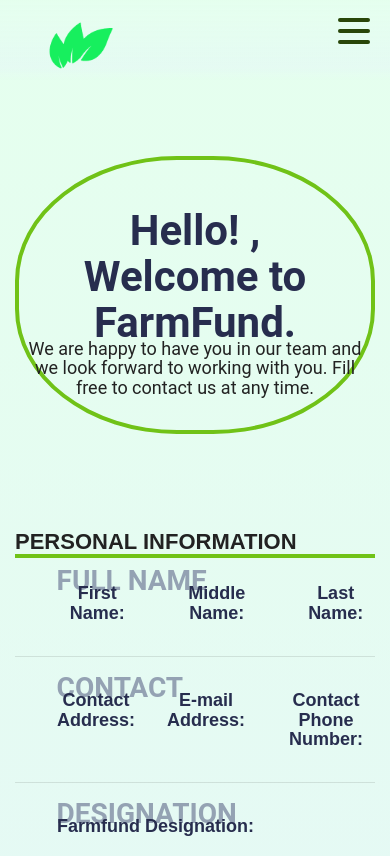
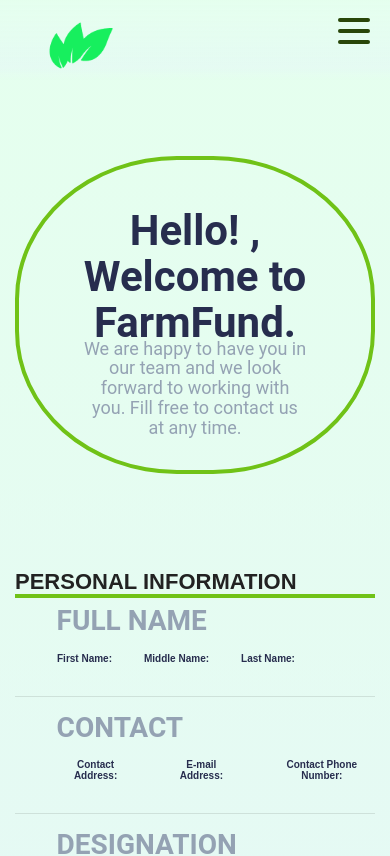
Before and after one commit to TONIJ2020/farmfund, a React (Create React App) app: page /dashboard in a window 390 px wide. Shown: the top 856 px of the page. Built offline with nearby package versions, Linux system fonts and the light colour scheme; no server answers.

Commit message:
dashboard responsiveness

```diff
--- a/src/Components/Styles/dashboard.css
+++ b/src/Components/Styles/dashboard.css
@@ -21,7 +21,9 @@
 h4 {
     font: normal normal 18px/110.19% Roboto;
     margin-top: -4rem;
+    color: #94A2B3;
     margin-bottom: 2rem;
+    padding: 0 4rem;
 }
 
 .personal-info {
@@ -45,8 +47,16 @@
 .info {
     font: normal bolder 28px/110.19% Roboto;
     text-align: left;
-    text-decoration: double;
     margin-left: 2.6rem;
     margin-bottom: -0.8rem;
     color: #94A2B3;
 }
+
+@media only screen and (max-width: 768px) {
+    .info {
+        margin-bottom: 1rem;
+    }
+    p {
+        font: normal bolder 10px/110.19% Arial;
+    }
+}
```
